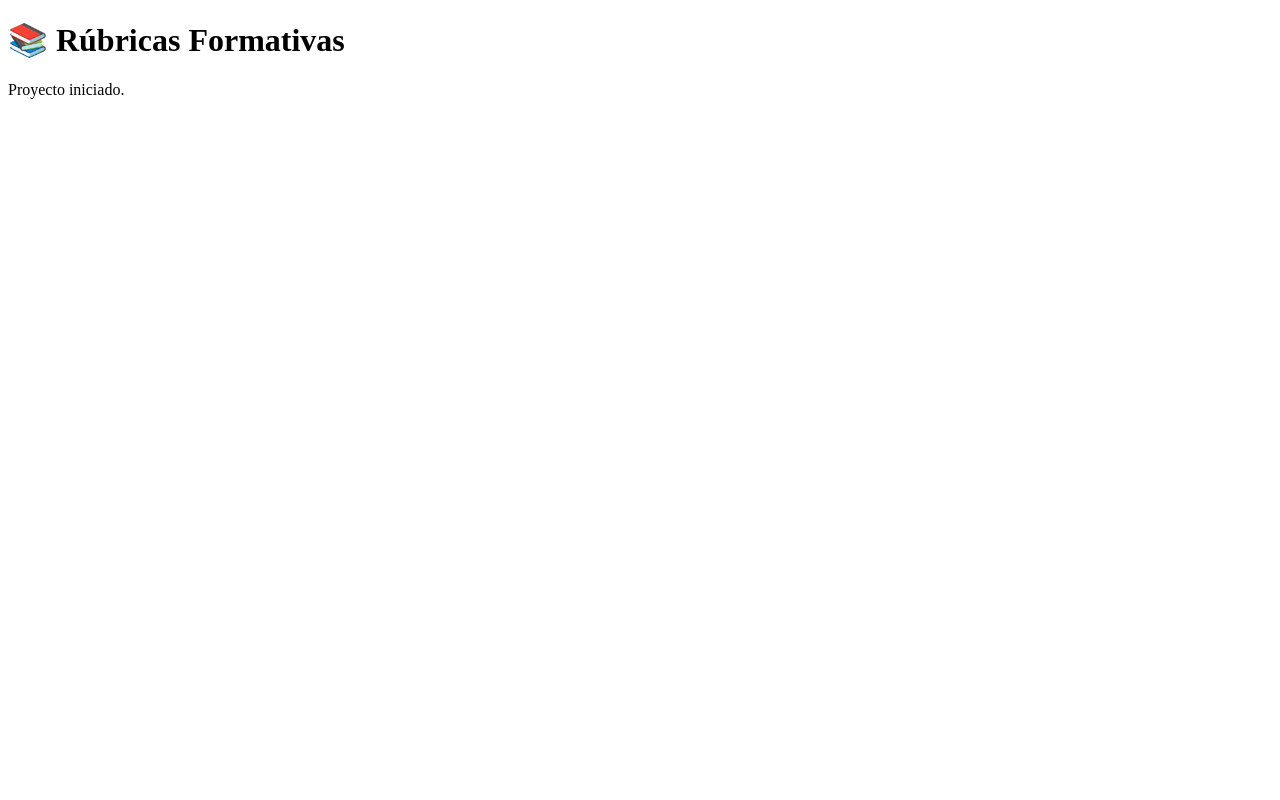
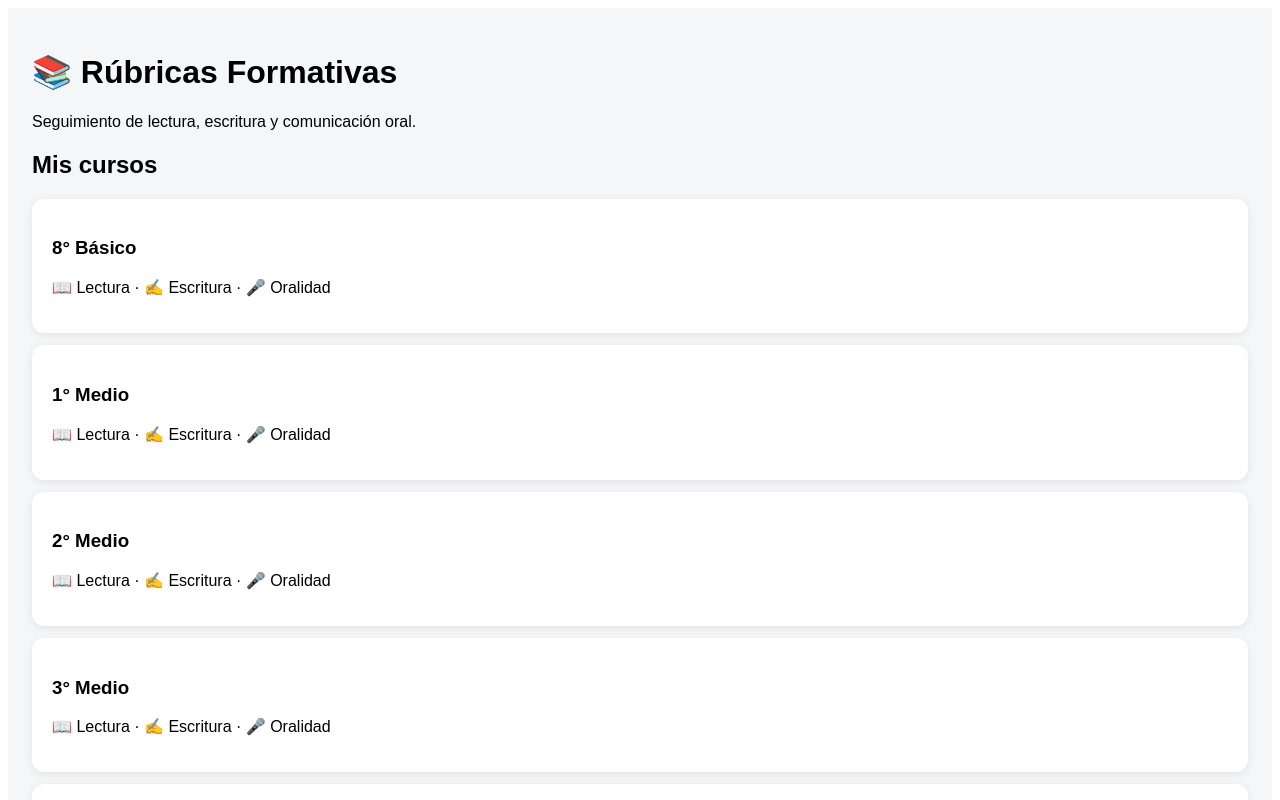
Before and after one commit to sebahabs/rubricas-formativas, a Next.js app: page / in a window 1280 px wide. Shown: the top 800 px of the page. Built offline with nearby package versions, Linux system fonts and the light colour scheme.

Commit message:
Update page.js

```diff
--- a/app/page.js
+++ b/app/page.js
@@ -1 +1,39 @@
-export default function Home(){return <main><h1>📚 Rúbricas Formativas</h1><p>Proyecto iniciado.</p></main>}
+const cursos = [
+  "8° Básico",
+  "1° Medio",
+  "2° Medio",
+  "3° Medio",
+  "4° Medio",
+  "PyA",
+  "1NM EPJA",
+  "2NM EPJA",
+  "Orientación",
+];
+
+export default function Home() {
+  return (
+    <main style={{ fontFamily: "Arial", padding: 24, background: "#f4f6f8", minHeight: "100vh" }}>
+      <h1>📚 Rúbricas Formativas</h1>
+      <p>Seguimiento de lectura, escritura y comunicación oral.</p>
+
+      <h2>Mis cursos</h2>
+
+      <div style={{ display: "grid", gap: 12 }}>
+        {cursos.map((curso) => (
+          <div
+            key={curso}
+            style={{
+              background: "white",
+              padding: 20,
+              borderRadius: 12,
+              boxShadow: "0 2px 8px rgba(0,0,0,0.08)",
+            }}
+          >
+            <h3>{curso}</h3>
+            <p>📖 Lectura · ✍️ Escritura · 🎤 Oralidad</p>
+          </div>
+        ))}
+      </div>
+    </main>
+  );
+}
```
